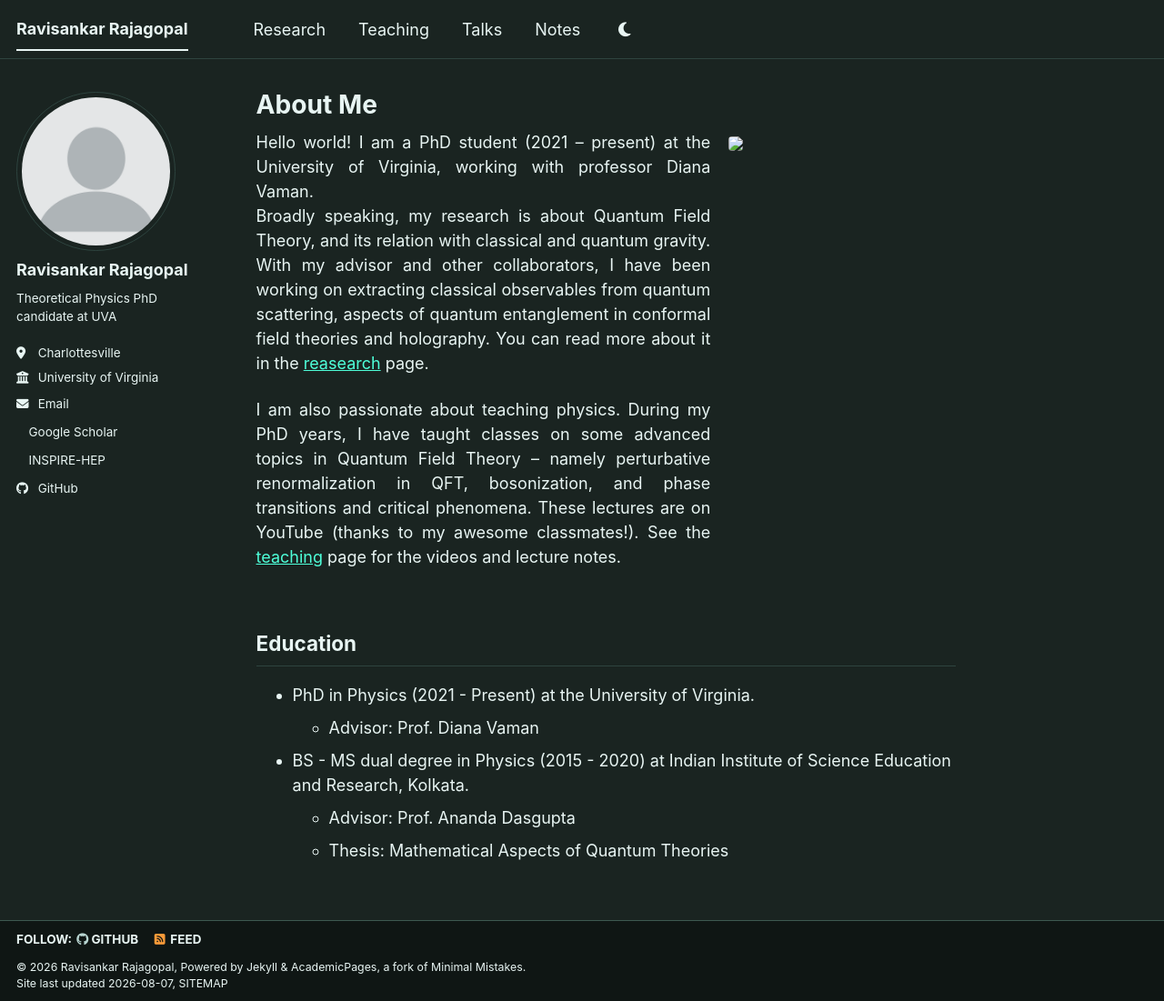
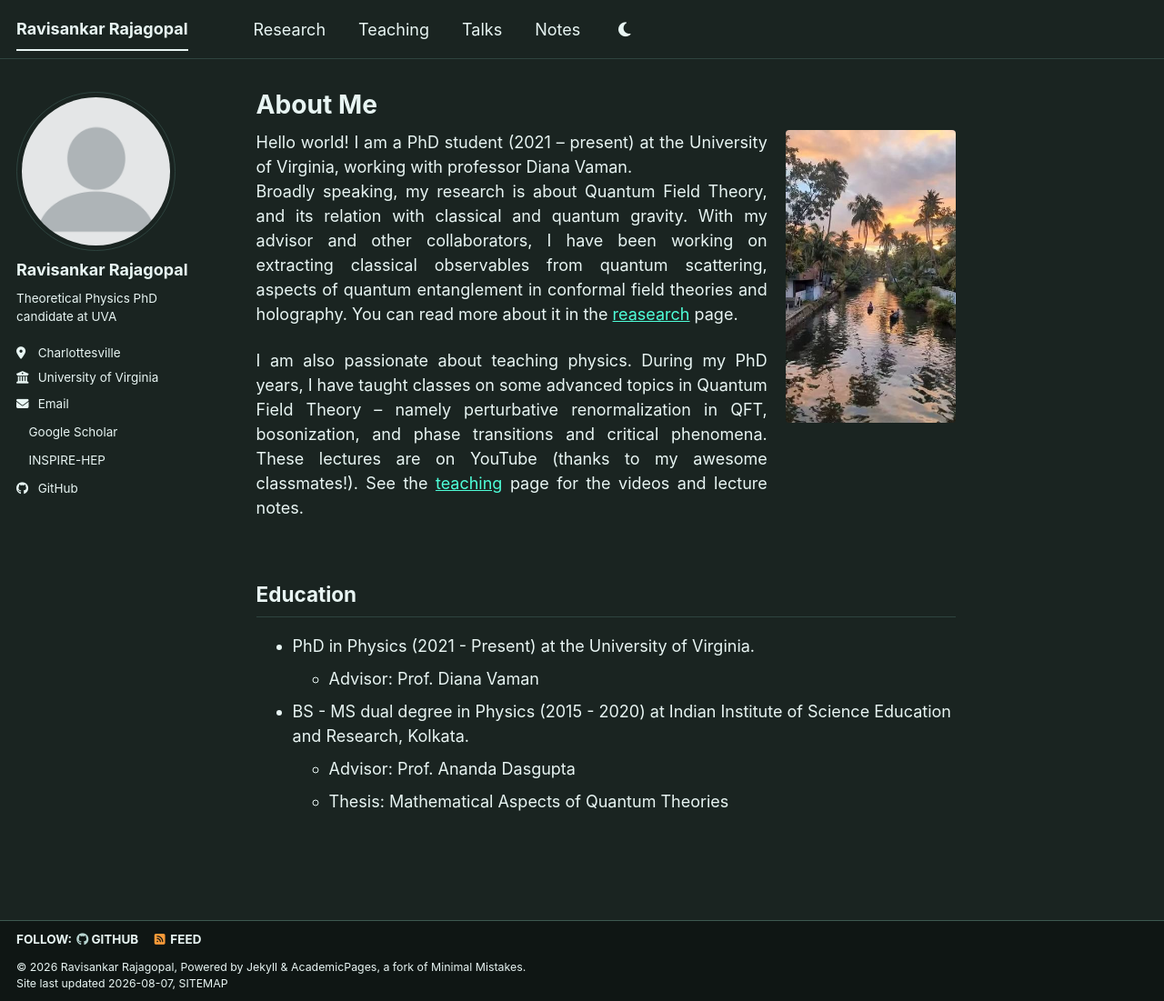
Before and after one commit to ravisankar712/ravisankar712.github.io, a Jekyll site: the page built from _pages/about.html, in a window 1280 px wide and 1101 px high. Shown: the whole window at 91% size. Built offline with Jekyll 4.4.1, drawn with Linux system fonts in a browser that asks for light colours; a style sheet for code colours, icons or effects is not loaded.

Commit message:
Update about.html

```diff
--- a/_pages/about.html
+++ b/_pages/about.html
@@ -7,7 +7,7 @@ redirect_from:
   - /about.html
 ---
 
-<div style="display: grid; grid-template-columns: 2fr 1fr; gap: 20px;">
+<div style="display: grid; grid-template-columns: 3fr 1fr; gap: 20px;">
 
   <div style="text-align: justify;">
 
@@ -30,7 +30,7 @@ See the <a href="/teaching/">teaching</a> page for the videos and lecture notes.
   </div>
 
   <div>
-    <img src="ekd.jpeg"  style="width: 100%; border-radius: 4px;">
+    <img src="/images/ekd.jpeg"  style="width: 100%; border-radius: 4px;">
   </div>
 
 </div>
```
